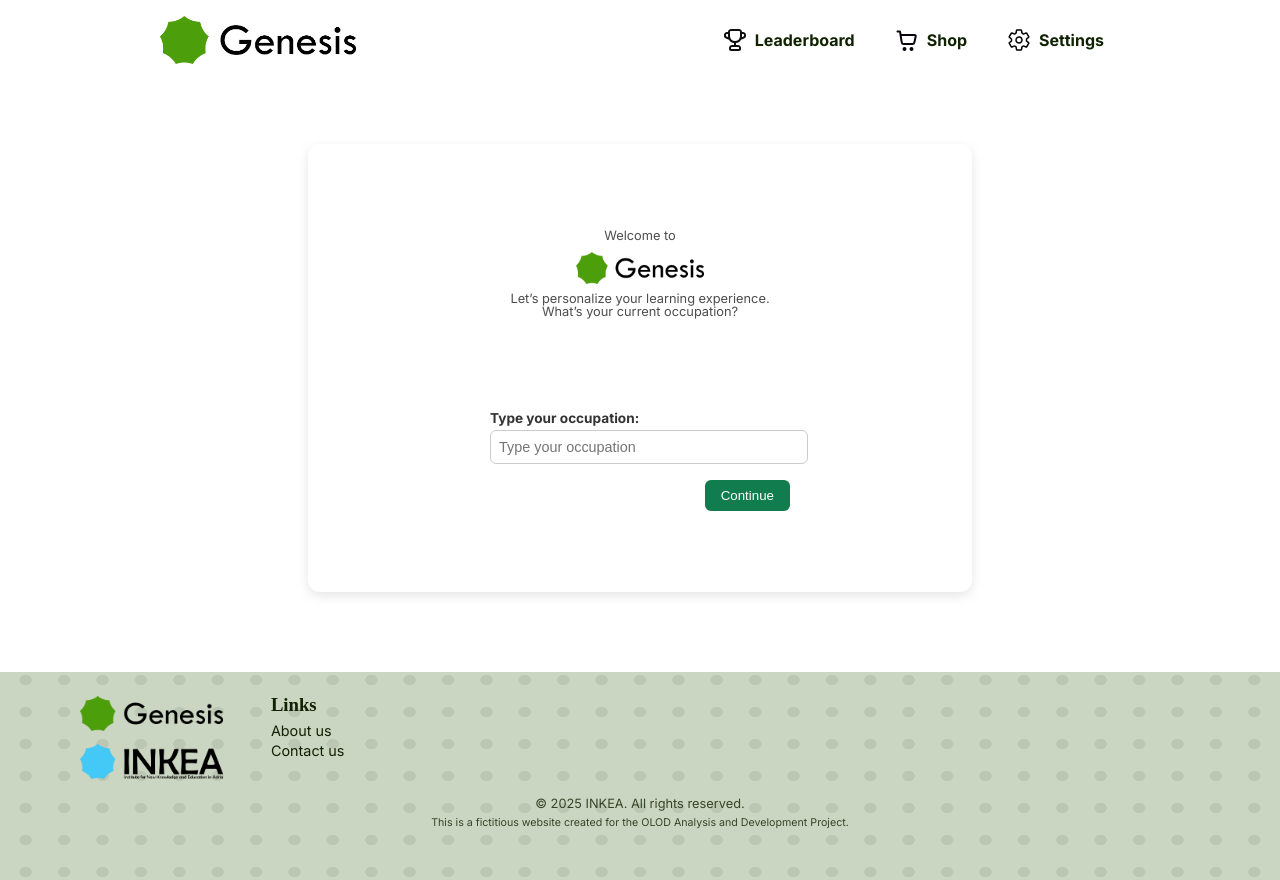
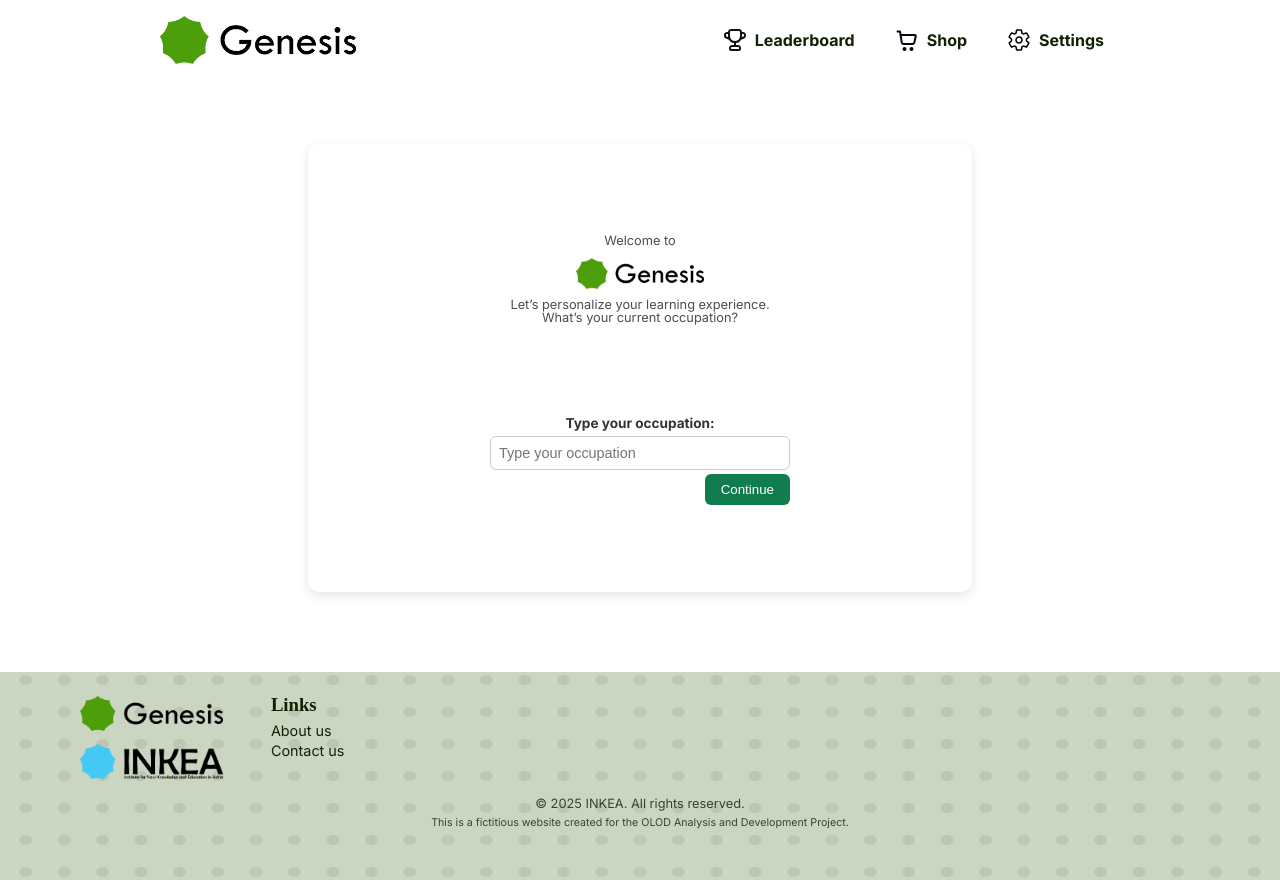
Before and after one commit to RuneHerreman/adria-client, a Vue app: page /onboarding/occupation in a window 1280 px wide. Built offline with nearby package versions, Linux system fonts and the light colour scheme.

Commit message:
button perfectly aligned

```diff
--- a/src/assets/css/main.css
+++ b/src/assets/css/main.css
@@ -81,19 +81,16 @@ h1::before {
 }
 
 .onboarding-input-block {
-    display: flex;
-    flex-direction: column;
-    align-items: flex-start;
     width: 50%;
     margin-top: 4rem;
 }
 
 .onboarding-label {
-    align-self: flex-start;
     font-size: 0.85rem;
     color: #333;
     margin-bottom: 0.3rem;
     font-weight: bold;
+    display: block;
 }
 
 .onboarding-input {
@@ -102,7 +99,8 @@ h1::before {
     border: 1px solid #ccc;
     border-radius: 6px;
     font-size: 0.9rem;
-    margin-bottom: 1rem;
+    box-sizing: border-box;
+    display: block;
 }
 
 .onboarding-btn {
@@ -113,7 +111,8 @@ h1::before {
     padding: 0.5rem 1rem;
     cursor: pointer;
     font-weight: 500;
-    align-self: flex-end;
+    float: right;
+    margin-top: 0.3rem;
 }
 
 .onboarding-btn:hover {
```
